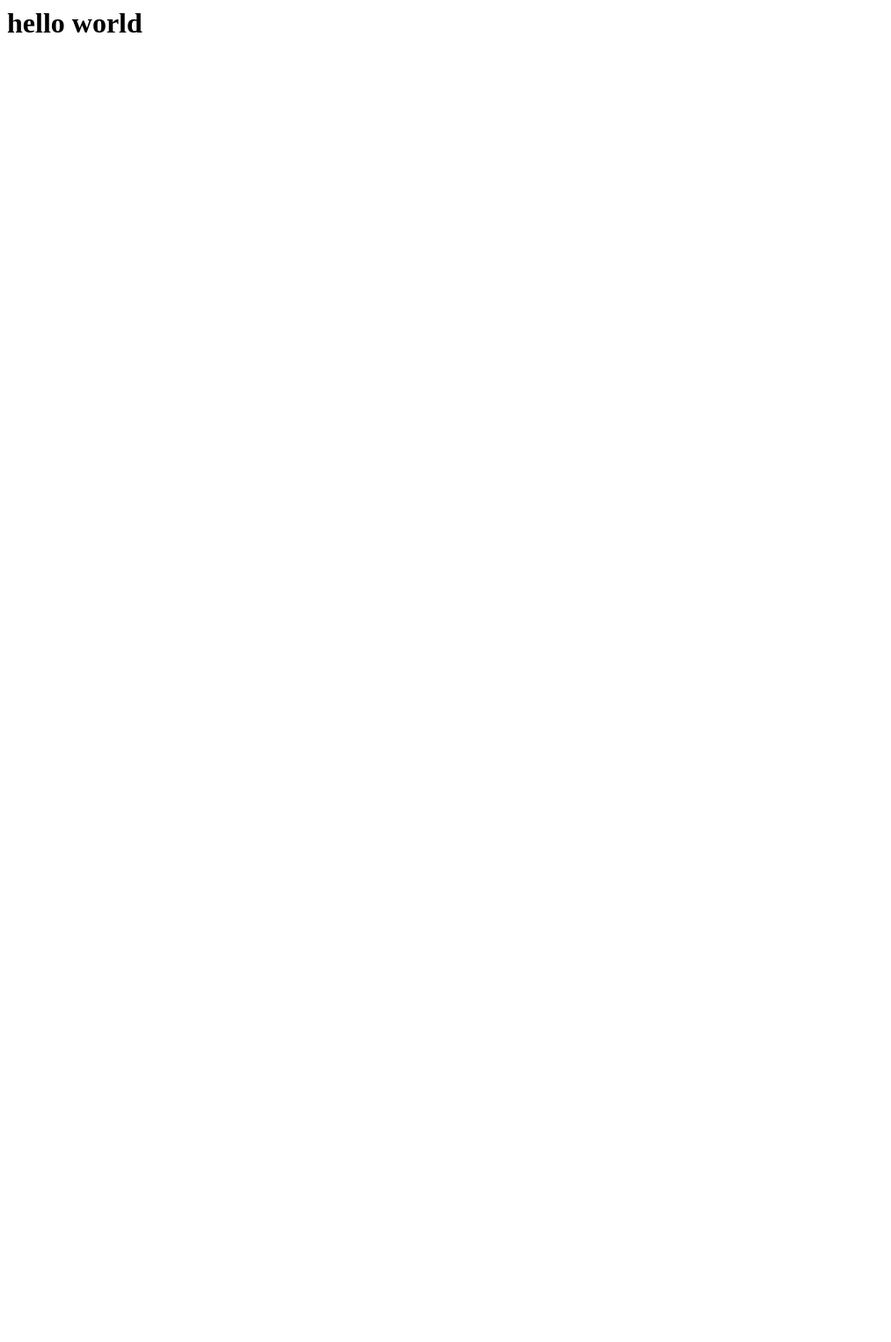
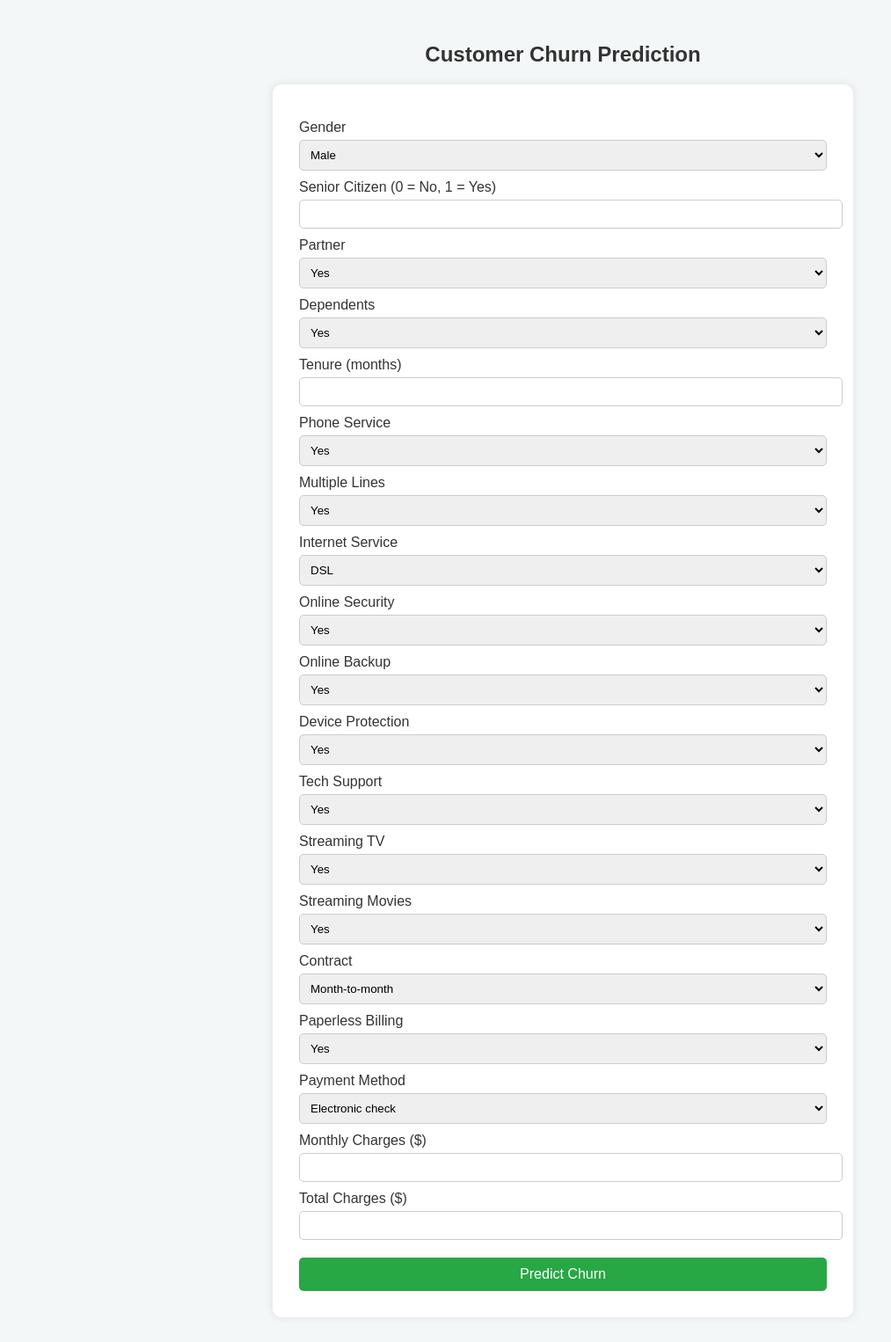
Before and after one commit to dinesshh05/CHURNPREDICTION, a Flask app: page / in a window 1280 px wide. Before the commit the part shown is almost empty. Shown: the whole page at 88% size, without its empty margins (0-1013 px from the left). Before the commit the page ends 37 px from the top, so only its background shows below. Run offline with Flask 3, Linux system fonts and the light colour scheme; parts of the project's set-up code (start-up, migrations or seed data) failed here and were passed over.

Commit message:
the web app is ready

```diff
--- a/app.py
+++ b/app.py
@@ -1,25 +1,42 @@
 import pickle
-from flask import Flask,request,app,jsonify,url_for,render_template
-import numpy as np
+from flask import Flask, request, render_template
 import pandas as pd
 
-app=Flask(__name__)
-model=pickle.load(open('churn_prediction_model.pkl','rb'))
+app = Flask(__name__)
+model = pickle.load(open('churn_prediction_model.pkl', 'rb'))
 
 @app.route('/')
 def home():
     return render_template('home.html')
 
-@app.route('/predict_api',methods=['POST'])
+@app.route('/predict', methods=['POST'])
+def predict():
+    try:
+        # Get form data as dict
+        input_data = request.form.to_dict()
 
-def predict_api():
-    data=request.json
-    df = pd.DataFrame([data])
-    ordinal_map = {'Month-to-month': 0, 'One year': 1, 'Two year': 2}
-    df['Contract_ord'] = df['Contract'].map(ordinal_map)
-    prediction = model.predict(df)[0]
-    return jsonify({'prediction': int(prediction)})
+        # Convert numeric fields from string to appropriate data types
+        input_data['SeniorCitizen'] = int(input_data['SeniorCitizen'])
+        input_data['tenure'] = int(input_data['tenure'])
+        input_data['MonthlyCharges'] = float(input_data['MonthlyCharges'])
+        input_data['TotalCharges'] = float(input_data['TotalCharges'])
 
+        # Create DataFrame
+        df = pd.DataFrame([input_data])
 
-if __name__=="__main__":
+        # Create the ordinal column (needed by the model)
+        ordinal_map = {'Month-to-month': 0, 'One year': 1, 'Two year': 2}
+        df['Contract_ord'] = df['Contract'].map(ordinal_map)
+
+        # Predict using the full pipeline (preprocessing included)
+        prediction = model.predict(df)[0]
+        result = "Customer is likely to churn" if prediction == 1 else "Customer will stay"
+
+        # Return prediction to frontend
+        return render_template('home.html', prediction_text=result)
+
+    except Exception as e:
+        return f"Error: {e}"
+
+if __name__ == "__main__":
     app.run(debug=True)
--- a/templates/home.html
+++ b/templates/home.html
@@ -1,3 +1,182 @@
-<h1>
-hello world
-</h1>
+<!DOCTYPE html>
+<html lang="en">
+<head>
+    <meta charset="UTF-8">
+    <meta name="viewport" content="width=device-width, initial-scale=1.0">
+    <title>Churn Prediction</title>
+    <style>
+        body {
+            font-family: Arial, sans-serif;
+            background-color: #f4f7f8;
+            padding: 20px;
+        }
+        h2 {
+            text-align: center;
+            color: #333;
+        }
+        form {
+            max-width: 600px;
+            margin: auto;
+            background: white;
+            padding: 30px;
+            border-radius: 10px;
+            box-shadow: 0 0 10px rgba(0,0,0,0.1);
+        }
+        label {
+            margin-top: 10px;
+            display: block;
+            color: #333;
+        }
+        input, select {
+            width: 100%;
+            padding: 8px;
+            margin-top: 5px;
+            border: 1px solid #ccc;
+            border-radius: 5px;
+        }
+        button {
+            margin-top: 20px;
+            width: 100%;
+            padding: 10px;
+            background-color: #28a745;
+            color: white;
+            border: none;
+            border-radius: 5px;
+            font-size: 16px;
+        }
+        button:hover {
+            background-color: #218838;
+        }
+        .result {
+            text-align: center;
+            font-size: 18px;
+            margin-top: 20px;
+            color: #333;
+        }
+    </style>
+</head>
+<body>
+    <h2>Customer Churn Prediction</h2>
+    <form action="/predict" method="POST">
+        <label>Gender</label>
+        <select name="gender">
+            <option>Male</option>
+            <option>Female</option>
+        </select>
+
+        <label>Senior Citizen (0 = No, 1 = Yes)</label>
+        <input type="number" name="SeniorCitizen" min="0" max="1">
+
+        <label>Partner</label>
+        <select name="Partner">
+            <option>Yes</option>
+            <option>No</option>
+        </select>
+
+        <label>Dependents</label>
+        <select name="Dependents">
+            <option>Yes</option>
+            <option>No</option>
+        </select>
+
+        <label>Tenure (months)</label>
+        <input type="number" name="tenure">
+
+        <label>Phone Service</label>
+        <select name="PhoneService">
+            <option>Yes</option>
+            <option>No</option>
+        </select>
+
+        <label>Multiple Lines</label>
+        <select name="MultipleLines">
+            <option>Yes</option>
+            <option>No</option>
+        </select>
+
+        <label>Internet Service</label>
+        <select name="InternetService">
+            <option>DSL</option>
+            <option>Fiber optic</option>
+            <option>No</option>
+        </select>
+
+        <label>Online Security</label>
+        <select name="OnlineSecurity">
+            <option>Yes</option>
+            <option>No</option>
+        </select>
+
+        <label>Online Backup</label>
+        <select name="OnlineBackup">
+            <option>Yes</option>
+            <option>No</option>
+        </select>
+
+        <label>Device Protection</label>
+        <select name="DeviceProtection">
+            <option>Yes</option>
+            <option>No</option>
+        </select>
+
+        <label>Tech Support</label>
+        <select name="TechSupport">
+            <option>Yes</option>
+            <option>No</option>
+        </select>
+
+        <label>Streaming TV</label>
+        <select name="StreamingTV">
+            <option>Yes</option>
+            <option>No</option>
+        </select>
+
+        <label>Streaming Movies</label>
+        <select name="StreamingMovies">
+            <option>Yes</option>
+            <option>No</option>
+        </select>
+
+        <label>Contract</label>
+        <select name="Contract">
+            <option>Month-to-month</option>
+            <option>One year</option>
+            <option>Two year</option>
+        </select>
+
+        <label>Paperless Billing</label>
+        <select name="PaperlessBilling">
+            <option>Yes</option>
+            <option>No</option>
+        </select>
+
+        <label>Payment Method</label>
+        <select name="PaymentMethod">
+            <option>Electronic check</option>
+            <option>Mailed check</option>
+            <option>Bank transfer (automatic)</option>
+            <option>Credit card (automatic)</option>
+        </select>
+
+        <label>Monthly Charges ($)</label>
+        <input type="number" name="MonthlyCharges" step="0.01">
+
+        <label>Total Charges ($)</label>
+        <input type="number" name="TotalCharges" step="0.01">
+
+        <button type="submit">Predict Churn</button>
+    </form>
+
+    {% if prediction %}
+        <div class="result">
+            <p><strong>Prediction:</strong> {{ prediction_text }}</p>
+        </div>
+    {% endif %}
+</body>
+</html>
+
+{% if prediction_text %}
+    <div class="result">
+        <p><strong>Prediction:</strong> {{ prediction_text }}</p>
+    </div>
+{% endif %}
```
Also changed, not shown: 1 other file.
